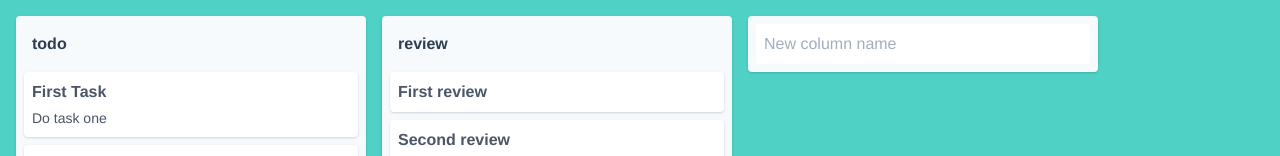
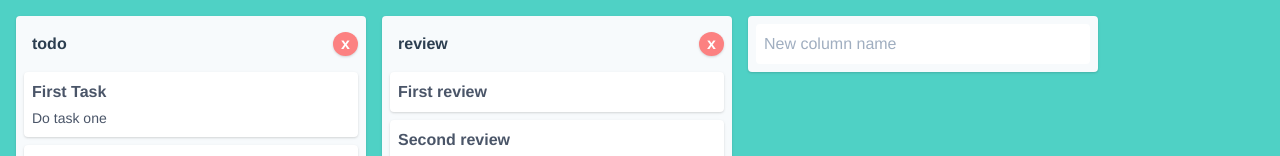
Before and after one commit to Hvasquezdev/tasks-board-drag-drop, a Vue app: page / in a window 1280 px wide. Shown: the top 156 px of the page. Built offline with nearby package versions, Linux system fonts and the light colour scheme.

Commit message:
removing columns

```diff
--- /dev/null
+++ b/src/components/AlertRemoveColumn.vue
@@ -0,0 +1,33 @@
+<template>
+  <div
+    class="bg-white border-t-4 border-orange-500 rounded-b text-orange-900 px-4 py-3 shadow-md"
+    role="alert"
+  >
+    <div class="flex">
+      <div class="py-1 flex items-center">
+        <svg
+          class="fill-current h-6 w-6 text-orange-500 mr-4"
+          xmlns="http://www.w3.org/2000/svg"
+          viewBox="0 0 20 20"
+        >
+          <path
+            d="M2.93 17.07A10 10 0 1 1 17.07 2.93 10 10 0 0 1 2.93 17.07zm12.73-1.41A8 8 0 1 0 4.34 4.34a8 8 0 0 0 11.32 11.32zM9 11V9h2v6H9v-4zm0-6h2v2H9V5z"
+          />
+        </svg>
+      </div>
+      <div>
+        <p class="font-bold">Warning</p>
+        <p class="text-sm">You are about to remove the column.</p>
+        <p class="text-sm">
+          Click <strong>confirm</strong> if you want to proceed.
+        </p>
+      </div>
+    </div>
+  </div>
+</template>
+
+<script>
+export default {
+  name: 'alert-remove-column'
+};
+</script>
--- a/src/components/BoardColumn.vue
+++ b/src/components/BoardColumn.vue
@@ -7,14 +7,31 @@
     @dragenter.prevent=""
     @dragstart.self="pickupColumn($event, column.id)"
   >
-    <div class="flex items-center">
+    <alert-remove-column v-if="isOpenRemoveAlert" class="mb-2" />
+
+    <div class="flex items-center justify-between">
       <input
         type="text"
-        class="block p-2 w-full bg-transparent outline-none font-bold cursor-pointer"
+        class="block flex-grow p-2 w-full bg-transparent outline-none font-bold cursor-pointer"
         placeholder="Column name"
         :value="column.name"
         @keyup.enter="updateColumnName($event, column)"
       />
+
+      <span
+        v-if="!isOpenRemoveAlert"
+        class="column--delete full-rounded"
+        @click="isOpenRemoveAlert = true"
+      >
+        x
+      </span>
+      <span
+        v-else
+        class="column--delete py-1 rounded"
+        @click="removeColumn(column)"
+      >
+        Confirm
+      </span>
     </div>
 
     <div v-if="column.tasks.length > 0" class="list-reset">
@@ -45,7 +62,13 @@ export default {
   name: 'board-column',
   mixins: [movingTasksAndColumns],
   components: {
-    BoardColumnTask: () => import('@/components/BoardColumnTask')
+    BoardColumnTask: () => import('@/components/BoardColumnTask'),
+    AlertRemoveColumn: () => import('@/components/AlertRemoveColumn')
+  },
+  data() {
+    return {
+      isOpenRemoveAlert: false
+    };
   },
   methods: {
     createTask(e, tasks) {
@@ -55,6 +78,10 @@ export default {
       });
 
       e.target.value = null;
+    },
+    removeColumn(column) {
+      this.$store.commit('REMOVE_COLUMN', { column });
+      this.isOpenRemoveAlert = false;
     },
     pickupColumn(e, columnId) {
       const column = this.board.columns.find(column => column.id === columnId);
@@ -85,4 +112,12 @@ export default {
   @apply bg-gray-100 p-2 mr-4 text-left shadow rounded;
   min-width: 350px;
 }
+
+.column--delete {
+  @apply text-white bg-red-400 shadow font-bold ml-2 px-2;
+  cursor: pointer;
+}
+.full-rounded {
+  border-radius: 100%;
+}
 </style>
--- a/src/store/index.js
+++ b/src/store/index.js
@@ -39,6 +39,10 @@ export default new Vuex.Store({
         tasks: []
       });
     },
+    REMOVE_COLUMN(state, { column }) {
+      const columnIndex = state.board.columns.indexOf(column);
+      state.board.columns.splice(columnIndex, 1);
+    },
     UPDATE_TASK(state, { task, key, value }) {
       task[key] = value;
     },
--- a/src/views/Board.vue
+++ b/src/views/Board.vue
@@ -51,6 +51,13 @@ export default {
       this.$router.push({
         name: 'board'
       });
+    },
+    createColumn() {
+      this.$store.commit('CREATE_COLUMN', {
+        name: this.newColumnName
+      });
+
+      this.newColumnName = null;
     }
   }
 };
```
